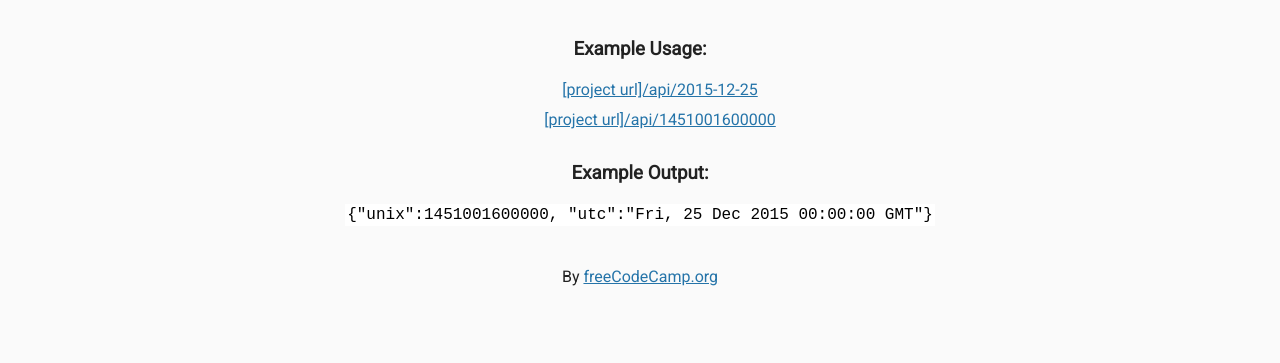
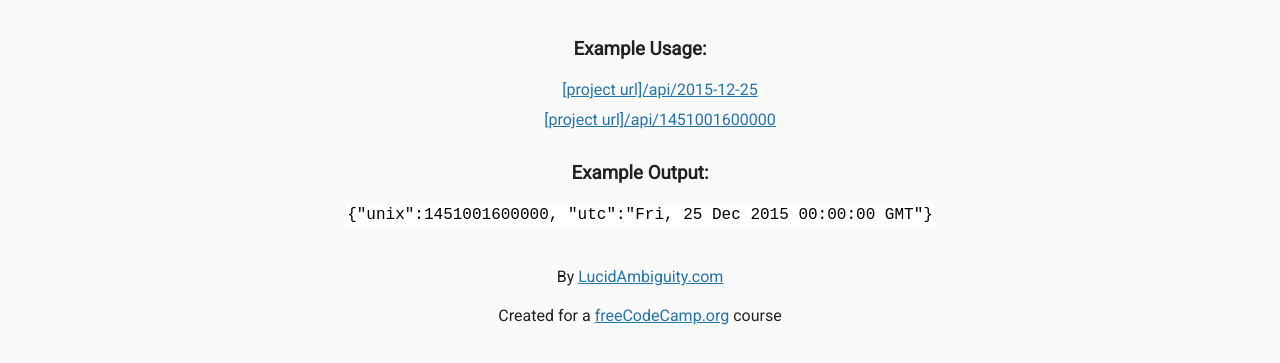
Before and after one commit to veinhugain/boilerplate-project-timestamp, a website: page views/index.html in a window 1280 px wide. Shown: the part 73-436 px from the top of the page. Drawn offline with Linux system fonts and the light colour scheme; files that its build step writes are made by us from their sources.

Commit message:
updated links and took ownership

```diff
--- a/views/index.html
+++ b/views/index.html
@@ -25,7 +25,10 @@
     </div>
     <div class="footer">
       <p>
-        By <a href="https://www.freecodecamp.org/">freeCodeCamp.org</a>
+        By <a href="https://sandbox.lucidambiguity.com/">LucidAmbiguity.com</a>
+      </p>
+      <p>
+        Created for a  <a href="https://www.freecodecamp.org/">freeCodeCamp.org</a> course
       </p>
     </div>
   </body>
```
